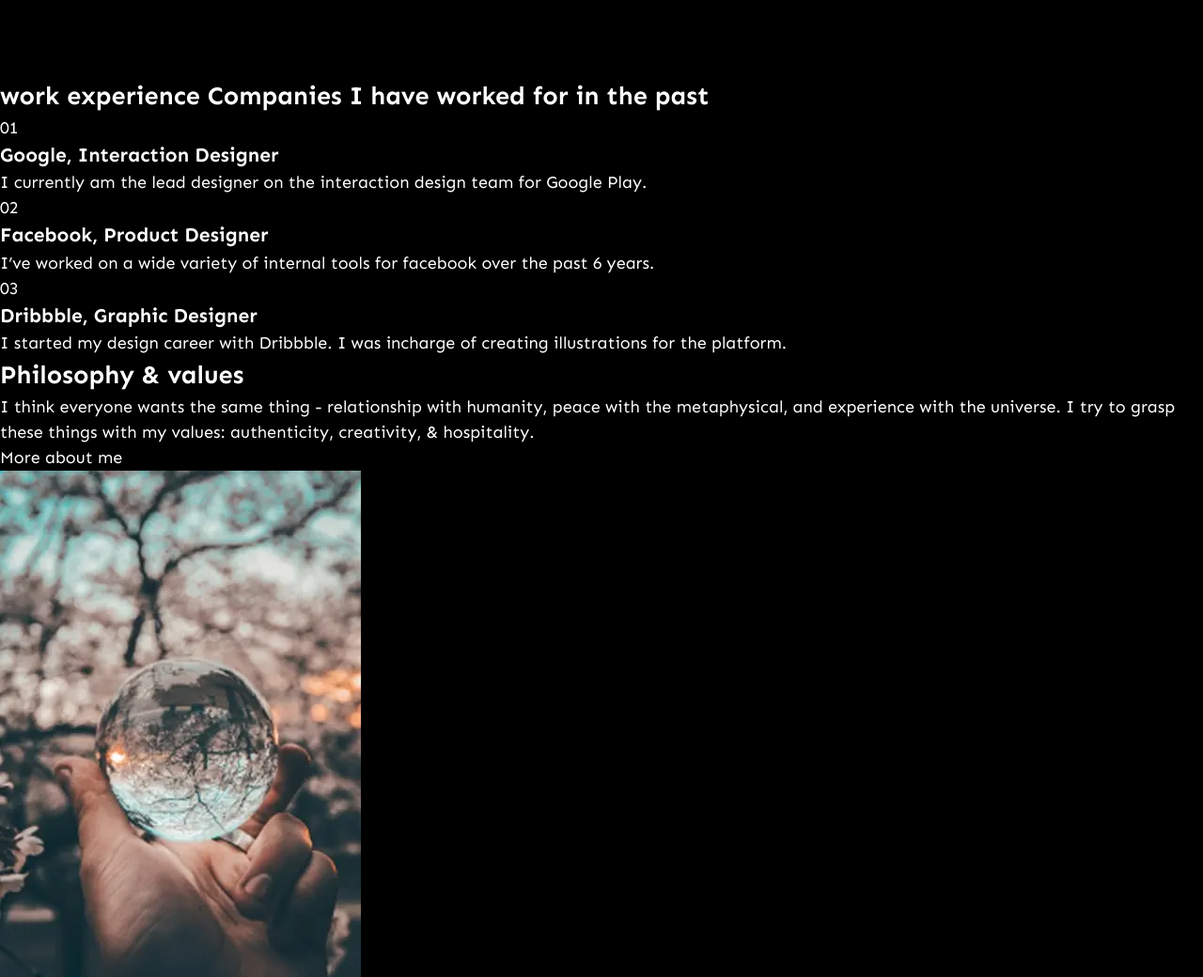
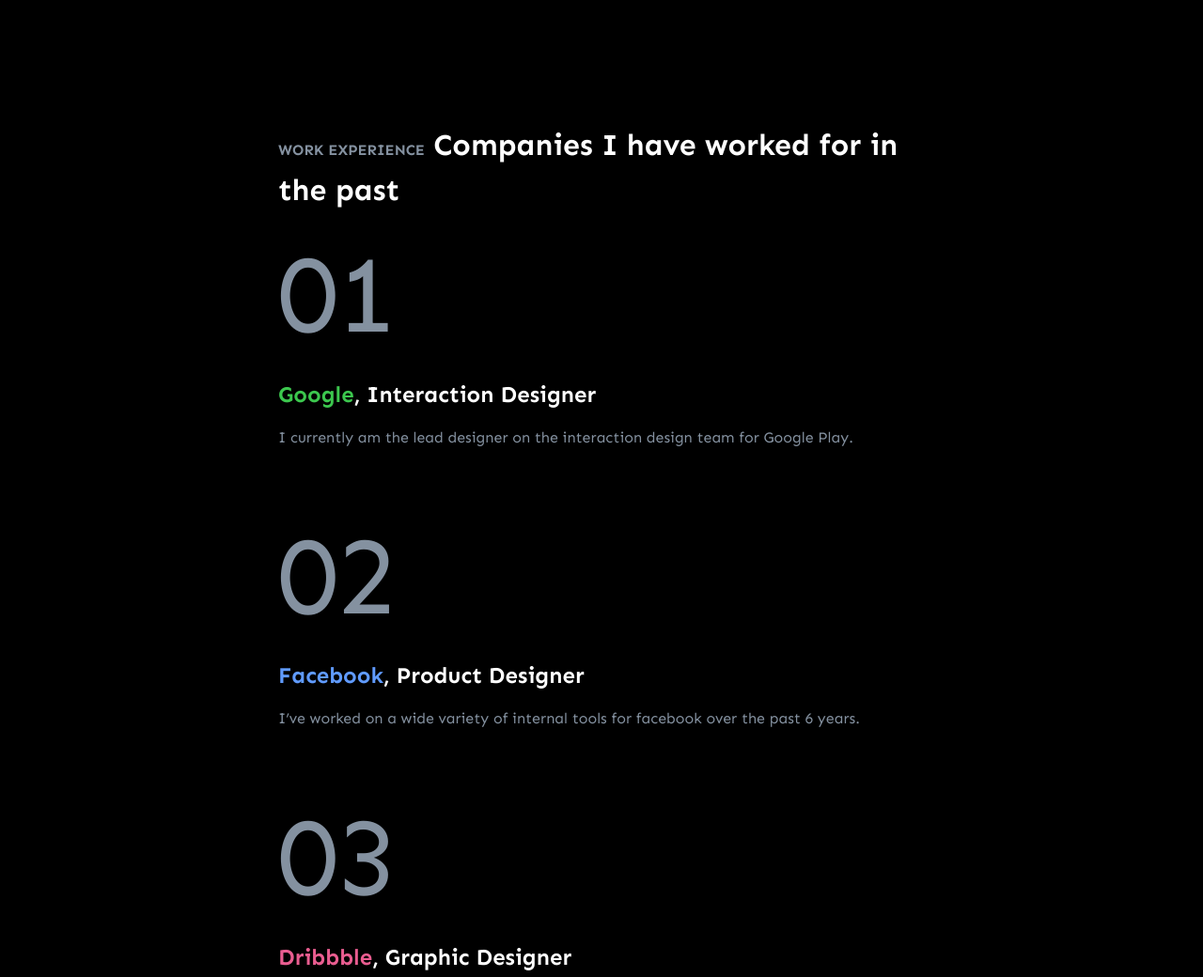
Before and after one commit to Gaevuha/portfolio, a plain HTML site: page index.html in a window 1280 px wide. Shown: the part 820-1860 px from the top of the page at 94% size. Drawn offline with nearby package versions, Linux system fonts and the light colour scheme.

Commit message:
fix sections header and  hero

```diff
--- a/css/styles.css
+++ b/css/styles.css
@@ -39,9 +39,11 @@ img {
     --color-text: #ffffff;
     --color-primary: #5221E6;
     --color-green-accent: #3CC74E;
+    --color-blue-accent: #609bff;
     --color-pink-accent: #E95D90;
     --color-peach-accent: #FFF3E4;
     --color-violet-accent: #FBE4FF;
+    --color-violet-accent-darck: #8491a0;
 
 
 
@@ -196,17 +198,19 @@ section {
 @media only screen and (min-width: 1440px) {
 
 .header {
-     background: linear-gradient(to right, #000000 33.33%, #181823 33.33%);
-    width: 100%;
+    background: linear-gradient(to right, #000000 50%, #181823 50%);
+
 }
+
+.header .container {
+    background: linear-gradient(to right, #000000 540px, #181823 540px);
+
+}
+
 }
 
 
 /*hero*/
-/*
-.hero {
-    padding-bottom: 48px;
-} */
 
 .hero-img {
     margin-bottom: 48px;
@@ -273,9 +277,17 @@ section {
 @media only screen and (min-width: 1440px) {
 
 .hero {
-    background: linear-gradient(to right, #000000 33.33%, #181823 33.33%);
-    width: 100%;
+    background: linear-gradient(to right, #000000 50%, #181823 50%);
+    padding-top: 0;
     padding-bottom: 0;
+
+
+}
+
+.hero .container {
+    background: linear-gradient(to right, #000000 540px, #181823 540px);
+    padding-top: 80px;
+    padding-bottom: 84px;
 
 }
 
@@ -294,6 +306,63 @@ section {
 
 .hero::after {
     display: block;
-    margin-top: 84px;
+    margin-top: 0;
 }
 }
+
+/*work*/
+
+.work {
+    padding-top: 48px;
+    padding-bottom: 48px;
+}
+
+.work-title {
+    font-weight: 700;
+    font-size: 32px;
+}
+.work-title-accent {
+font-size: 16px;
+text-transform: uppercase;
+color: var(--color-violet-accent-darck);
+
+}
+
+.work-list {
+    display: flex;
+    flex-direction: column;
+    gap: 48px;
+}
+.work-item {
+    display: flex;
+    flex-direction: column;
+    align-items: flex-start;
+}
+.work-item .number {
+    font-size: 117px;
+    color: var(--color-violet-accent-darck);
+}
+
+.work-item-title {
+    font-weight: 700;
+    font-size: 24px;
+    margin-bottom: 16px;
+}
+.work-item-title .green {
+    color: var(--color-green-accent);
+}
+
+.work-item-title .blue {
+    color: var(--color-blue-accent);
+}
+
+.work-item-title .pink {
+    color: var(--color-pink-accent);
+}
+
+
+.work-item-text {
+    font-size: 16px;
+    color: var(--color-violet-accent-darck);
+
+}
--- a/index.html
+++ b/index.html
@@ -96,34 +96,45 @@
           </div>
         </div>
       </section>
-      <section>
-        <h2>work experience Companies I have worked for in the past</h2>
-        <ul>
-          <li>
-            <span>01</span>
-            <h3>Google, Interaction Designer</h3>
-            <p>
+      <section class="work">
+        <div class="container">
+          <h2 class="work-title">
+            <span class="work-title-accent">work experience</span> Companies I
+            have worked for in the past
+          </h2>
+          <ul class="work-list">
+            <li class="work-item">
+              <span class="number">01</span>
+              <h3 class="work-item-title">
+                <span class="green">Google</span>, Interaction Designer
+              </h3>
+              <p class="work-item-text">
                 I currently am the lead designer on the interaction design team
                 for Google Play.
               </p>
             </li>
-          <li>
-            <span>02</span>
-            <h3>Facebook, Product Designer</h3>
-            <p>
-              I’ve worked on a wide variety of internal tools for facebook over
-              the past 6 years.
+            <li class="work-item">
+              <span class="number">02</span>
+              <h3 class="work-item-title">
+                <span class="blue">Facebook</span>, Product Designer
+              </h3>
+              <p class="work-item-text">
+                I’ve worked on a wide variety of internal tools for facebook
+                over the past 6 years.
               </p>
             </li>
-          <li>
-            <span>03</span>
-            <h3>Dribbble, Graphic Designer</h3>
-            <p>
+            <li class="work-item">
+              <span class="number">03</span>
+              <h3 class="work-item-title">
+                <span class="pink">Dribbble</span>, Graphic Designer
+              </h3>
+              <p class="work-item-text">
                 I started my design career with Dribbble. I was incharge of
                 creating illustrations for the platform.
               </p>
             </li>
           </ul>
+        </div>
       </section>
       <section>
         <h2>Philosophy & values</h2>
```
Lines whose indentation alone changed are shown as unchanged.
